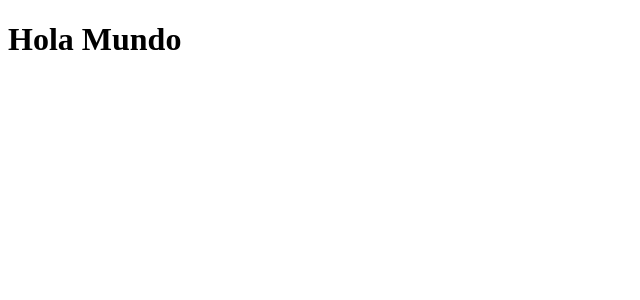
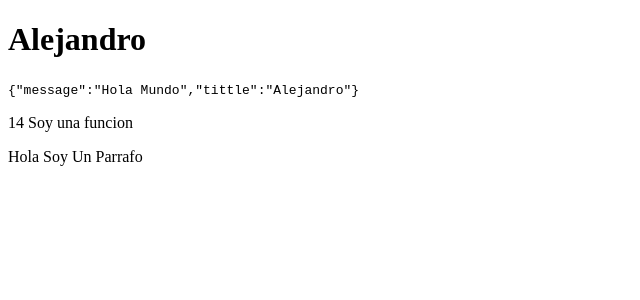
Before and after one commit to AlejandroRaya09/CounterApp---React, a React (Vite) app: page / in a window 1280 px wide. Shown: the top 300 px of the page, without its empty margins (0-640 px from the left). Built offline with nearby package versions, Linux system fonts and the light colour scheme.

Commit message:
Funcion e Impresion en JSX

```diff
--- /dev/null
+++ b/src/FirstApp.jsx
@@ -0,0 +1,32 @@
+/*
+export function App() {
+
+    return <h1>Hola Mundo</h1>;
+
+  }
+*/
+
+const newMessage = {
+    message: 'Hola Mundo',
+    tittle: 'Alejandro'
+};
+
+const getResult = (a,b) =>{
+    return a+b;
+}
+
+
+
+export const HelloWordApp = () => {
+
+  return (
+    //FRAGMENT
+    <>
+    <h1>{newMessage.tittle}</h1>
+    <code>{JSON.stringify(newMessage)}</code>
+
+    <p>{getResult(8,6)} Soy una funcion</p>
+    <p>Hola Soy Un Parrafo</p>
+    </>
+  );
+};
--- a/src/main.jsx
+++ b/src/main.jsx
@@ -1,14 +1,9 @@
 import React from "react";
 import ReactDOM from "react-dom/client";
-
-function App() {
-
-  return <h1>Hola Mundo</h1>;
-}
-
+import { HelloWordApp } from './FirstApp'
 
 ReactDOM.createRoot(document.getElementById('root')).render(
     <React.StrictMode>
-        <App/>
+        <HelloWordApp/>
     </React.StrictMode>
 )
```
